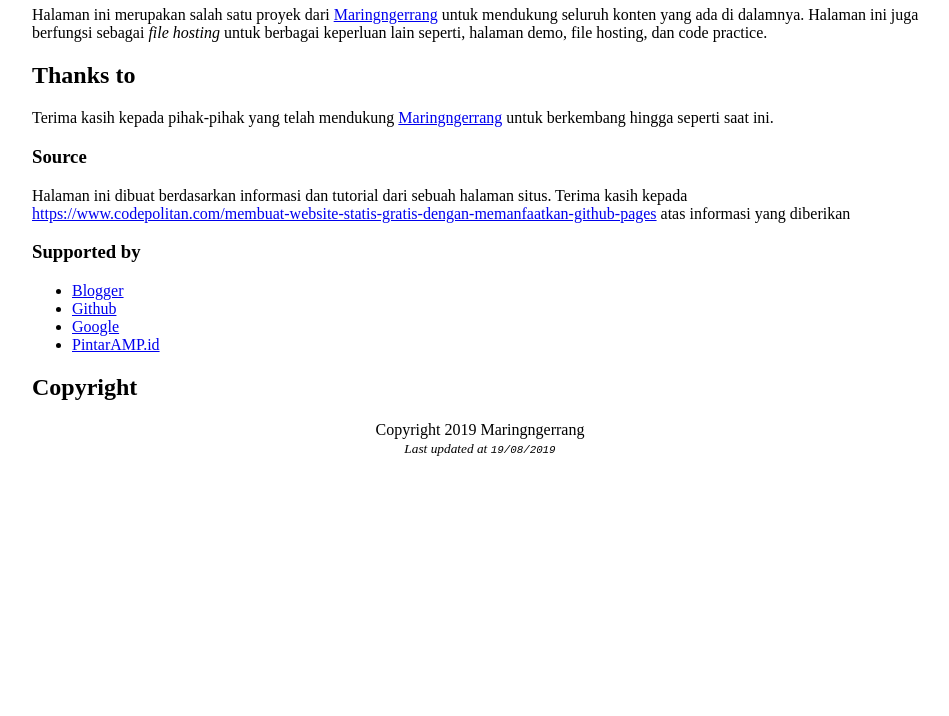
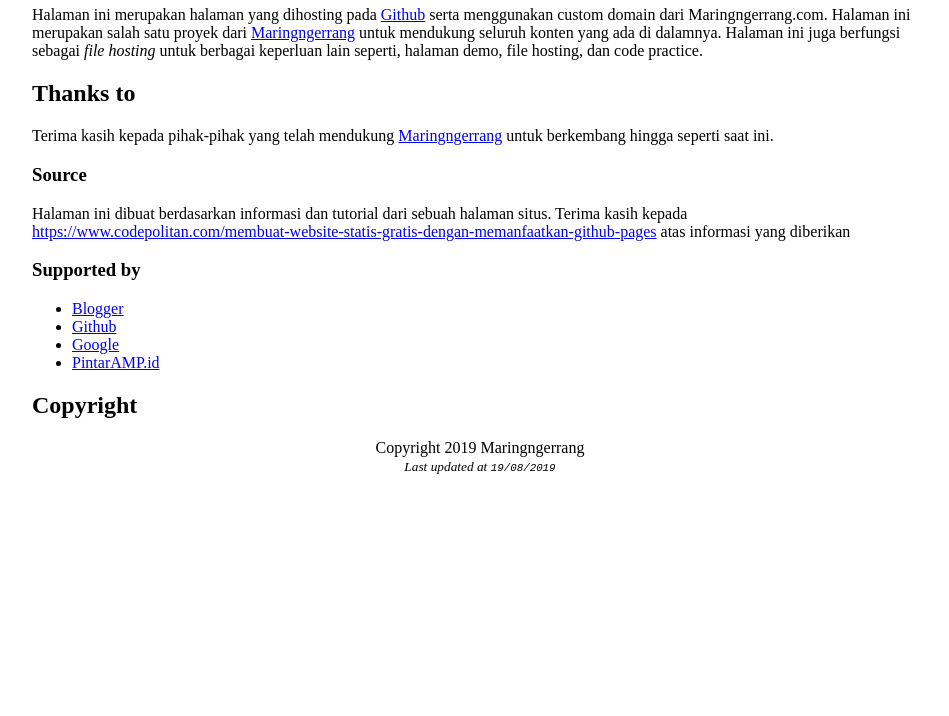
Before and after one commit to maringngerrang/hadi.github.io, a plain HTML site: page index.html in a window 1280 px wide. Shown: the part 84-800 px from the top of the page, without its empty margins (160-1109 px from the left). Drawn offline with Linux system fonts and the light colour scheme.

Commit message:
Update index.html

```diff
--- a/index.html
+++ b/index.html
@@ -6,7 +6,7 @@
   </head>
   <body style="width:70%;margin:2rem auto;">
     <h1><a href="https://www.maringngerrang.com/" target="_blank">Maringngerrang</a></h1>
-    <p>Halaman ini merupakan salah satu proyek dari <a href="https://www.maringngerrang.com/" target="_blank">Maringngerrang</a> untuk mendukung seluruh konten yang ada di dalamnya. Halaman ini juga berfungsi sebagai <em>file hosting</em> untuk berbagai keperluan lain seperti, halaman demo, file hosting, dan code practice.</p>
+    <p>Halaman ini merupakan halaman yang dihosting pada <a href="https://github.com/" target="_blank">Github</a> serta menggunakan custom domain dari Maringngerrang.com. Halaman ini merupakan salah satu proyek dari <a href="https://www.maringngerrang.com/" target="_blank">Maringngerrang</a> untuk mendukung seluruh konten yang ada di dalamnya. Halaman ini juga berfungsi sebagai <em>file hosting</em> untuk berbagai keperluan lain seperti, halaman demo, file hosting, dan code practice.</p>
 
     <h2>Thanks to</h2>
     <p>Terima kasih kepada pihak-pihak yang telah mendukung <a href="https://www.maringngerrang.com/" target="_blank">Maringngerrang</a> untuk berkembang hingga seperti saat ini.</p>
```
